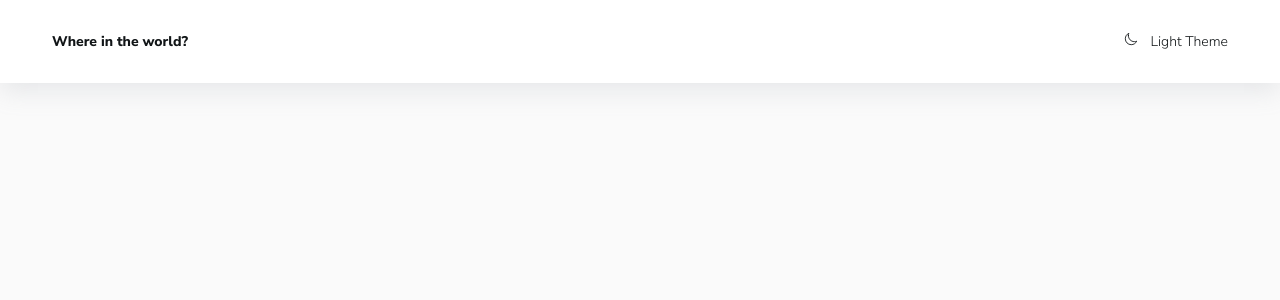
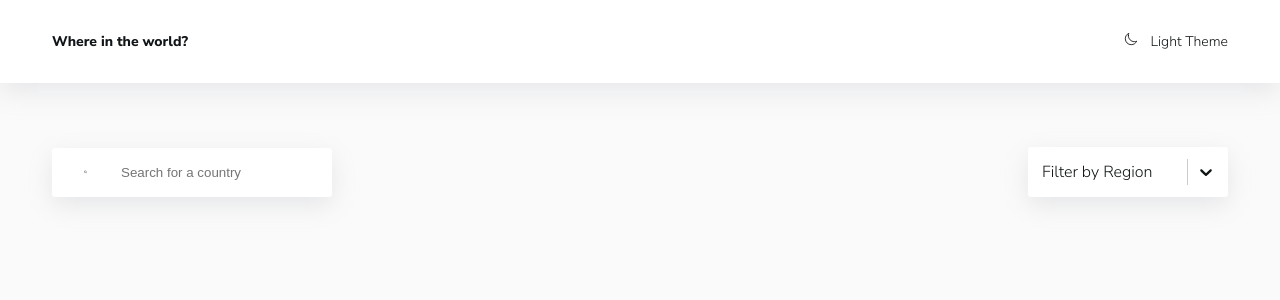
Before and after one commit to svdunaev/countries-spa, a React (Create React App) app: page / in a window 1280 px wide. Shown: the top 300 px of the page. Built offline with nearby package versions, Linux system fonts and the light colour scheme.

Commit message:
feat: add controls component

```diff
--- a/src/App.js
+++ b/src/App.jsx
@@ -1,9 +1,14 @@
 import { Header } from './components/Header';
+import { Main } from './components/Main';
+import { Controls } from './components/Controls';
 
 function App() {
   return (
     <>
     <Header></Header>
+    <Main>
+      <Controls />
+    </Main>
     </>
   );
 }
--- a/src/components/Controls.jsx
+++ b/src/components/Controls.jsx
@@ -1,13 +1,43 @@
 import { Search } from './Search';
+import { CustomSelect } from './CustomSelect';
 import { useState, useEffect } from 'react';
+import styled from 'styled-components';
+
+const options = [
+	{value: 'Africa', label: 'Africa'},
+	{value: 'America', label: 'America'},
+	{value: 'Asia', label: 'Asia'},
+	{value: 'Europe', label: 'Europe'},
+	{value: 'Oceania', label: 'Oceania'},
+];
+
+const Wrapper = styled.div`
+	display: flex;
+	flex-direction: column;
+	align-items: flex-start;
+
+	@media(min-width: 767px) {
+		flex-direction: row;
+		justify-content: space-between;
+		align-items: center;
+	}
+`;
 
 export const Controls = () => {
 	const [search, setSearch] = useState('');
-
+	const [region, setRegion] = useState('');
 
 	return (
-		<div>
+		<Wrapper>
 			<Search search={search} setSearch={setSearch} />
-		</div>
+			<CustomSelect
+				options={options}
+				placeholder="Filter by Region"
+				isClearable
+				isSearchable={false}
+				value={region}
+				onChange={setRegion}
+			/>
+		</Wrapper>
 	)
 }
--- a/src/components/CustomSelect.jsx
+++ b/src/components/CustomSelect.jsx
@@ -0,0 +1,47 @@
+import styled from 'styled-components';
+
+import Select from 'react-select';
+
+export const CustomSelect = styled(Select).attrs({
+	styles: {
+		control: (provided) => ({
+			...provided,
+			backgroundColor: 'var(--colors-ui-base)',
+			color: 'var(--colors-text)',
+			borderRadius: 'var(--radius)',
+			padding: '0.25rem',
+			border: 'none',
+			boxShadow: 'var(--shadow)',
+			height: '50px',
+		}),
+		option: (provided, state) => ({
+			...provided,
+			cursor: 'pointer',
+			color: 'var(--colors-text)',
+      backgroundColor: state.isSelected
+        ? 'var(--colors-bg)'
+        : 'var(--colors-ui-base)',
+		})
+	}
+})`
+	width: 200px;
+	border-radius: var(--radius);
+	font-family: var(--family);
+	border: none;
+
+	& > * {
+		box-shadow: var(--shadow);
+	}
+
+	& input {
+		padding-left: 0.65rem;
+	}
+
+	& * {
+		color: var(--colors-text) !important;
+	}
+
+	& > div[id] {
+		background-color: var(--colors-ui-base);
+	}
+`;
--- a/src/components/Main.jsx
+++ b/src/components/Main.jsx
@@ -0,0 +1,20 @@
+import styled from 'styled-components';
+import { Container } from './Container';
+
+const Wrapper = styled.main`
+	padding: 2rem 0;
+
+	@media(min-width: 767px) {
+		padding: 4rem 0;
+	}
+`;
+
+export const Main = ({children}) => {
+	return (
+		<Wrapper>
+			<Container>
+				{children}
+			</Container>
+		</Wrapper>
+	)
+}
--- a/src/components/Search.jsx
+++ b/src/components/Search.jsx
@@ -26,8 +26,8 @@
 	margin-left: 2rem;
 	border: none;
 	outline: none;
-	background-color: var(--colors-bg);
-	color: var(--colors-text;)
+	color: var(--colors-text);
+	background-color: var(--colors-ui-base);
 `;
 
 
```
